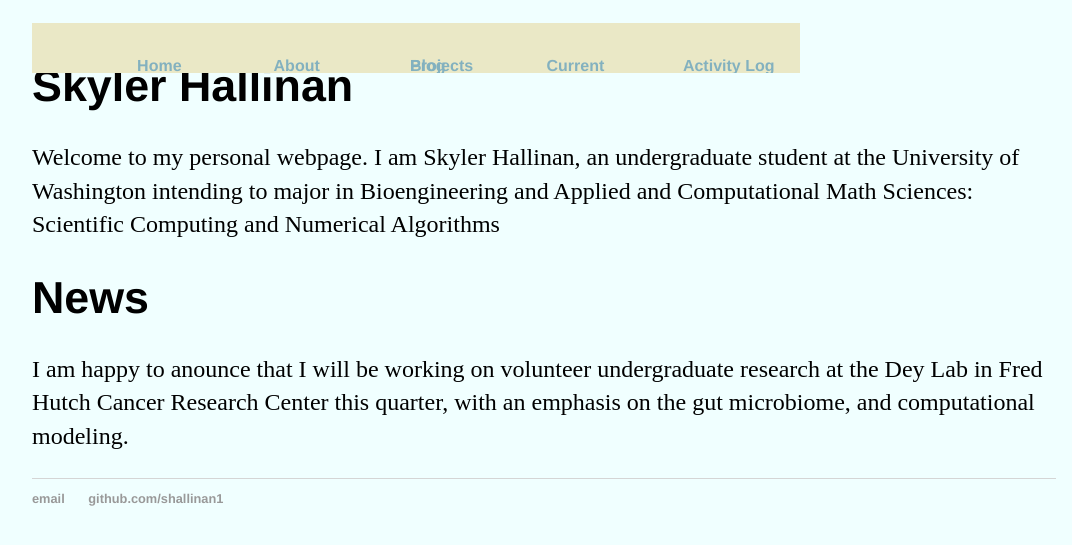
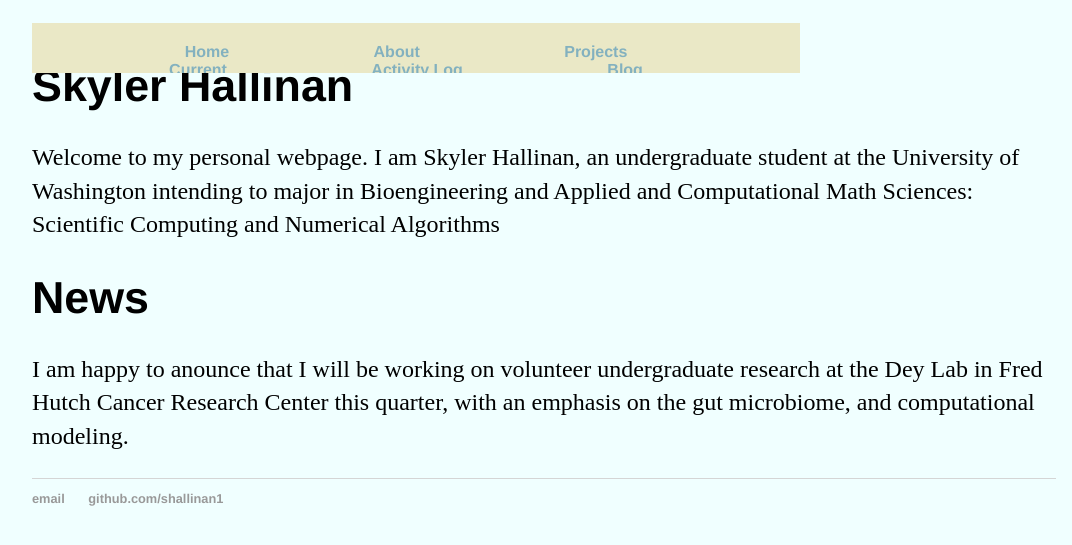
Before and after one commit to shallinan1/shallinan1.github.io, a Jekyll site: the page built from index.md, in a window 1280 px wide. Shown: the top 545 px of the page, without its empty margins (96-1168 px from the left). Built offline with Jekyll 4.4.1, drawn with Linux system fonts in a browser that asks for light colours; our own code applies the rules of GitHub Pages for plain Markdown files.

Commit message:
center attempt

```diff
--- a/css/main.css
+++ b/css/main.css
@@ -31,8 +31,9 @@
 			}
 
 	#globalNav a {
-		position: absolute;
-		bottom: 0.2em;
+		position: relative;
+		top: 50%;
+		transform: translateY(-50%);
 		padding: 0 0.25em;
 		-moz-padding-start: 0;
 		font-size: 1em;
```
